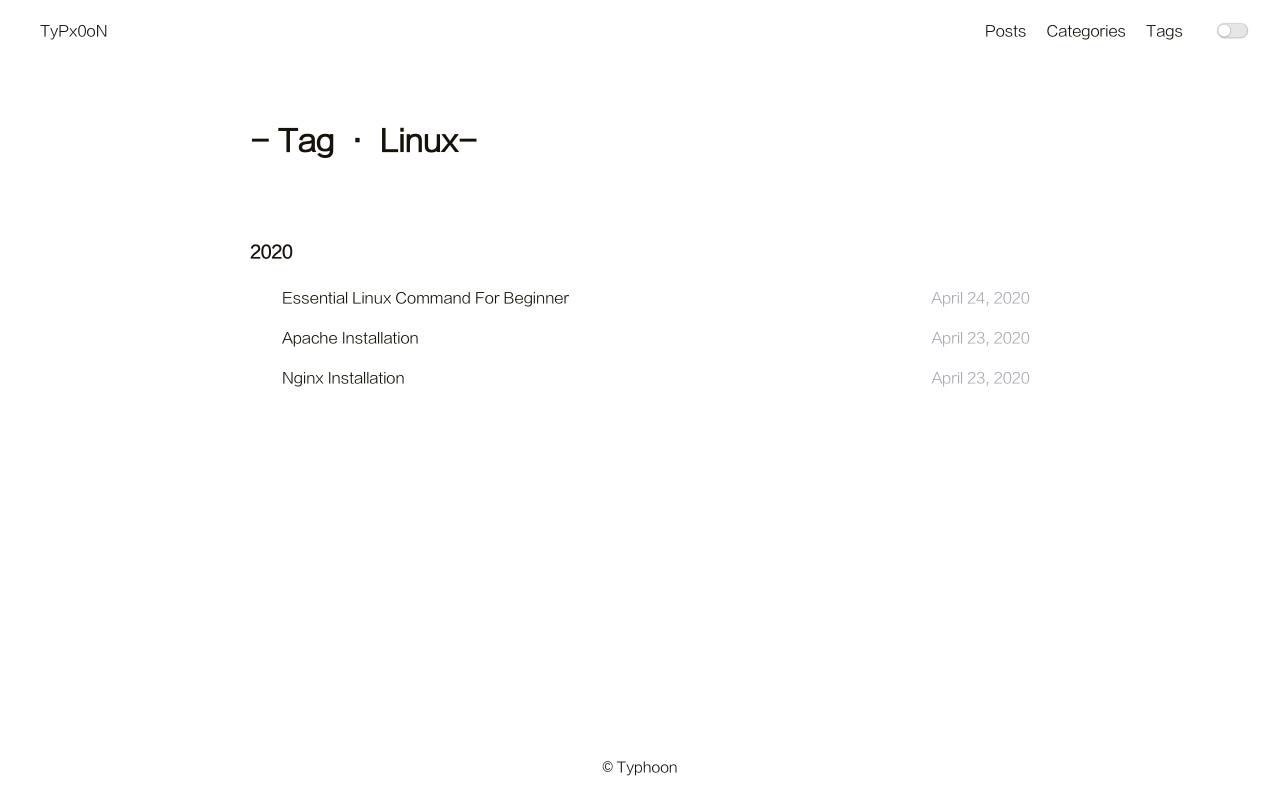
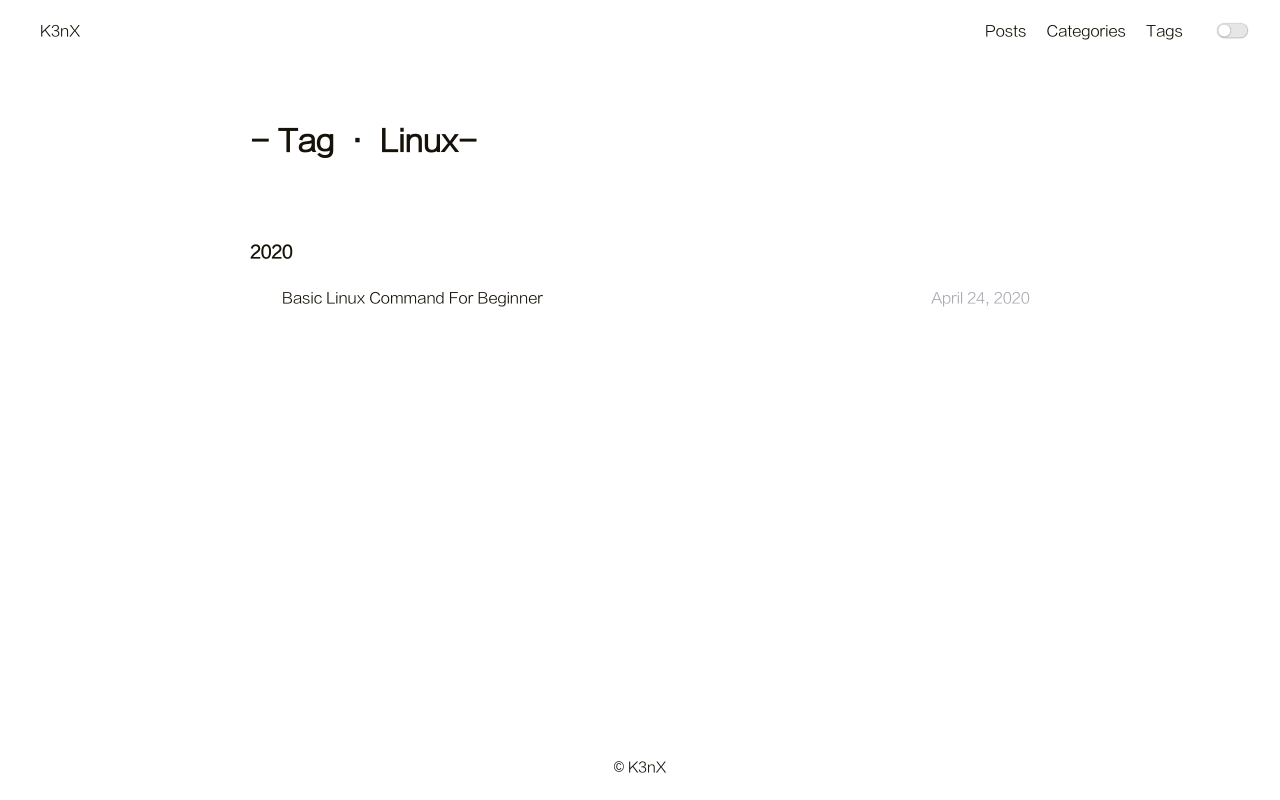
Before and after one commit to k3nX/k3nX.github.io, a plain HTML site: page tags/Linux/index.html in a window 1280 px wide. Drawn offline with nearby package versions, Linux system fonts and the light colour scheme; some packages are replaced by stand-ins of ours.

Commit message:
Update index.html

```diff
--- a/tags/Linux/index.html
+++ b/tags/Linux/index.html
@@ -6,7 +6,7 @@
       content="width=device-width, initial-scale=1.0, maximum-scale=1.0, minimum-scale=1.0">
 <meta http-equiv="X-UA-Compatible" content="ie=edge">
 
-    <meta name="author" content="Typhoon">
+    <meta name="author" content="K3nX">
 
 
 
@@ -86,7 +86,7 @@
         <header>
     <nav class="navbar">
         <div class="container">
-            <div class="navbar-header header-logo"><a href="/">TyPx0oN</a></div>
+            <div class="navbar-header header-logo"><a href="/">K3nX</a></div>
             <div class="menu navbar-right">
 
                     <a class="menu-item" href="/archives">Posts</a>
@@ -156,7 +156,7 @@
 
 
         <article class="archive-item">
-            <a class="archive-item-link" href="/2020/04/24/basic/">Essential Linux Command For Beginner</a>
+            <a class="archive-item-link" href="/2020/04/24/basic/">Basic Linux Command For Beginner</a>
             <span class="archive-item-date">April 24, 2020</span>
         </article>
 
@@ -164,7 +164,7 @@
 
 
 
-        <article class="archive-item">
+ <!--       <article class="archive-item">
             <a class="archive-item-link" href="/2020/04/23/apache/">Apache Installation</a>
             <span class="archive-item-date">April 23, 2020</span>
         </article>
@@ -176,7 +176,7 @@
         <article class="archive-item">
             <a class="archive-item-link" href="/2020/04/23/nginx/">Nginx Installation</a>
             <span class="archive-item-date">April 23, 2020</span>
-        </article>
+        </article> -->
 
 
 </div>
@@ -185,7 +185,7 @@
         </div>
         <footer id="footer" class="footer">
     <div class="copyright">
-        <span>© Typhoon </span>
+        <span>© K3nX </span>
     </div>
 </footer>
 
```
